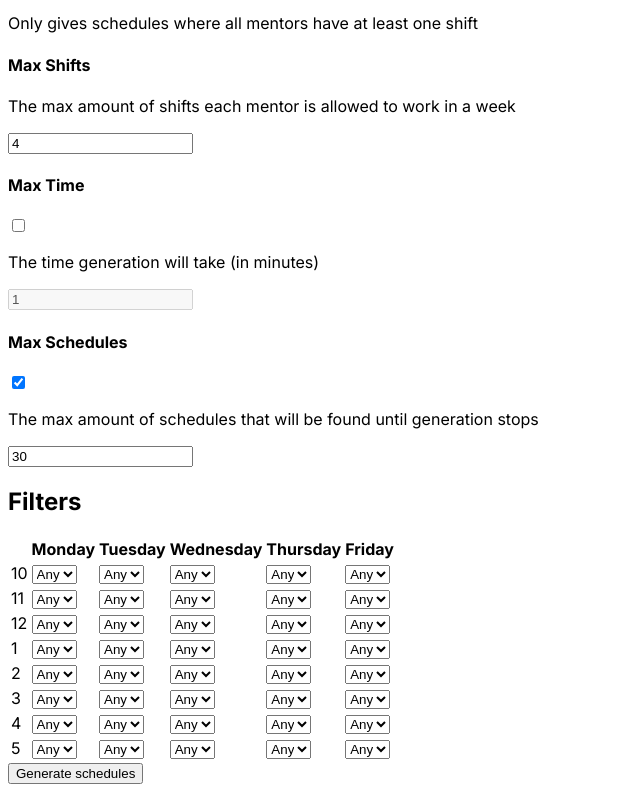
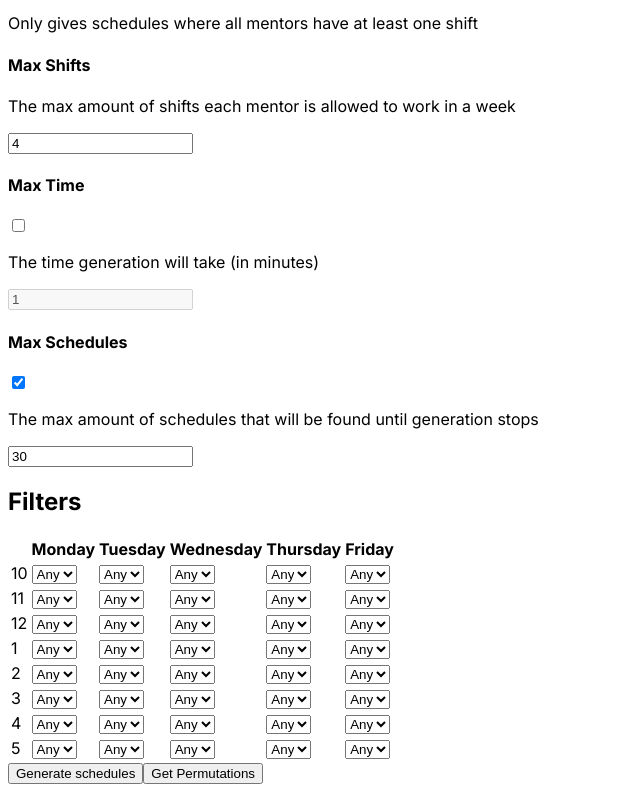
Before and after one commit to BlckHawker/Mentor-Schedule-Maker, a Next.js app: page /schedule/generate in a window 1280 px wide. Shown: the part 267-1067 px from the top of the page, without its empty margins (0-640 px from the left). Built offline with nearby package versions, Linux system fonts and the light colour scheme.

Commit message:
create all day possibilities with multiple mentors

```diff
--- a/src/components/GenerateSchedule.tsx
+++ b/src/components/GenerateSchedule.tsx
@@ -106,6 +106,7 @@ const GenerateSchedule = () => {
                 </tbody>
             </table>
             <button disabled={generatingSchedules} onClick={() => generateSchedules()}>Generate schedules</button>
+            <button onClick={() => getAllDayPermutations("Monday")}>Get Permutations</button>
             {generatingSchedules && <div>
                 <p>Generating Schedules...{formatTime(elapsedTime)}</p>
                 <p>Found {numberWithCommas(schedulesFound)} schedules</p>
@@ -281,6 +282,7 @@ const GenerateSchedule = () => {
 
         for (const time of times) {
             const timeShift = getAllTimeShifts(specifiedDay, times.indexOf(time));
+            console.log(timeShift)
             // Todo: refactor this so in the rare case this does happen, make it so this error is handled
             if (timeShift === undefined) {
                 console.log("A problem occurred");
@@ -291,6 +293,7 @@ const GenerateSchedule = () => {
 
         // All of the possible ways to configure a day (assumes having 1 mentor per shift)
         const allDayPossibilities: Day[] = [];
+
 
         function getAllDayPossibilities(timeIndex: number, currentDaySchedule: any) {
             //base case 5pm has been processed
@@ -417,6 +420,171 @@ const GenerateSchedule = () => {
     function maxSchedulesExceeded(maxScheduleNumber: number, scheduleCount: number) {
         return maxSchedulesBoolean && scheduleCount >= maxScheduleNumber;
     }
+
+    function getAllDayPermutations(day: string) {
+        //todo replace the "max shift" parameter
+        const maxShift = 4;
+        const maxPossibilities = 1000; //max # of day possibilities generated
+
+        //todo get rid of any day possibilities where the max shifts is exceeded
+        const allDayPossibilities: Day[] = [];
+        const day10 = getTotalCombination(day, 0);
+        const day11 = getTotalCombination(day, 1);
+        const day12 = getTotalCombination(day, 2);
+        const day1 = getTotalCombination(day, 3);
+        const day2 = getTotalCombination(day, 4);
+        const day3 = getTotalCombination(day, 5);
+        const day4 = getTotalCombination(day, 6);
+        const day5 = getTotalCombination(day, 7);
+
+        console.log(day10);
+        console.log(day11);
+        console.log(day12);
+        console.log(day1);
+        console.log(day2);
+        console.log(day3);
+        console.log(day4);
+        console.log(day5);
+
+        console.log("Estimated combinations: " + day10.length * day11.length * day12.length * day1.length * day2.length * day3.length * day4.length * day5.length)
+        for(const ten of day10) {
+            let possibleDay: any = {"10": ten};
+            let names = Object.values(possibleDay).flatMap(arr => arr) as string[];
+            if(exceedHourLimit(names, maxShift)) {
+                    continue;
+            }
+
+            for(const eleven of day11) {
+                possibleDay["11"] = eleven;
+                names = Object.values(possibleDay).flatMap(arr => arr) as string[];
+                if(exceedHourLimit(names, maxShift)) {
+                    continue;
+                }
+                if(allDayPossibilities.length >= maxPossibilities) {
+                    break;
+                }
+                for(const twelve of day12) {
+                    possibleDay["12"] = twelve;
+                    names = Object.values(possibleDay).flatMap(arr => arr) as string[];
+                    if(exceedHourLimit(names, maxShift)) {
+                        continue;
+                    }
+                    if(allDayPossibilities.length >= maxPossibilities) {
+                        break;
+                    }
+                    for(const one of day1) {
+                        possibleDay["1"] = one;
+                        names = Object.values(possibleDay).flatMap(arr => arr) as string[];
+                        if(exceedHourLimit(names, maxShift)) {
+                            continue;
+                        }
+                        if(allDayPossibilities.length >= maxPossibilities) {
+                            break;
+                        }
+                        for(const two of day2) {
+                            possibleDay["2"] = two;
+                            names = Object.values(possibleDay).flatMap(arr => arr) as string[];
+                            if(exceedHourLimit(names, maxShift)) {
+                                continue;
+                            }
+                            if(allDayPossibilities.length >= maxPossibilities) {
+                                break;
+                            }
+                            for(const three of day3) {
+                                possibleDay["3"] = three;
+                                names = Object.values(possibleDay).flatMap(arr => arr) as string[];
+                                if(exceedHourLimit(names, maxShift)) {
+                                    continue;
+                                }
+                                if(allDayPossibilities.length >= maxPossibilities) {
+                                    break;
+                                }
+                                for(const four of day4) {
+                                    possibleDay["4"] = four;
+                                    names = Object.values(possibleDay).flatMap(arr => arr) as string[];
+                                    if(exceedHourLimit(names, maxShift)) {
+                                        continue;
+                                    }
+                                    if(allDayPossibilities.length >= maxPossibilities) {
+                                        break;
+                                    }
+                                    for(const five of day5) {
+                                        possibleDay["5"] = five;
+                                        names = Object.values(possibleDay).flatMap(arr => arr) as string[];
+                                        if(exceedHourLimit(names, maxShift)) {
+                                            continue;
+                                        }
+                                        if(allDayPossibilities.length >= maxPossibilities) {
+                                            break;
+                                        }
+
+                                        allDayPossibilities.push(possibleDay);
+                                    }
+                                }
+                            }
+                        }
+                    }
+                }
+            }
+        }
+        return allDayPossibilities;
+    }
+
+
+
+    function getTotalCombination(day: string, index: number) {
+        //todo replace this with parameters from the user
+        const max = 3;
+        const min = 1;
+
+        //get a list of the mentors
+        const mentors = getAllTimeShifts(day, index);
+        console.log(mentors);
+        const results: string[][] = [];
+
+        //get combinations from lengths [max, min] inclusively
+        for(let i = max; i >= min; i--) {
+            const r = getCombinations(mentors, i);
+
+            //todo: replace this for loop with a method that will get all the arrays of r. With the exception of if r is empty
+            for(const arr of r) {
+                results.push(arr);
+            }
+        }
+
+        return results;
+    }
+
+    function getCombinations(array: string[], length: number): string[][] {
+        const result: string[][] = [];
+
+        const generate = (current: string[], start: number) => {
+            if (current.length === length) {
+                result.push([...current]);
+                return;
+            }
+
+            for (let i = start; i < array.length; i++) {
+                current.push(array[i]); // Include the current element
+                generate(current, i + 1); // Move to the next element
+                current.pop(); // Backtrack to try the next combination
+            }
+        };
+
+        generate([], 0);
+
+        // remove any arrays with "None"
+        const finalResults: string[][] = [];
+
+        for(const arr of result) {
+            if(arr.includes("None")) {
+                continue;
+            }
+
+            finalResults.push(arr);
+        }
+        return finalResults;
+    }
 }
 
 export default GenerateSchedule;
```
